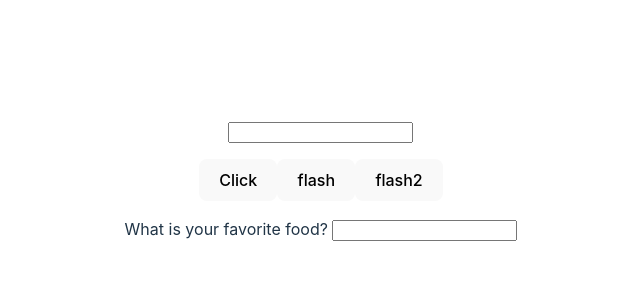
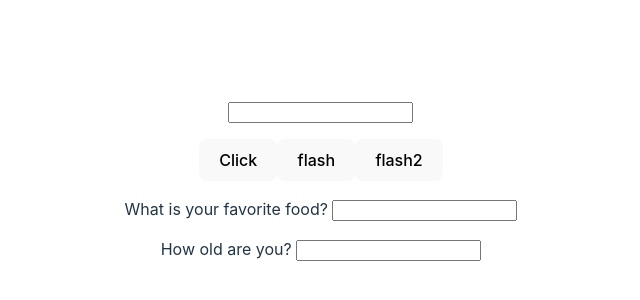
Before and after one commit to yxj0312/learn-vue3, a Vue app: page / in a window 1280 px wide. Shown: the part 220-520 px from the top of the page, without its empty margins (319-959 px from the left). Built offline with nearby package versions, Linux system fonts and the light colour scheme.

Commit message:
add another

```diff
--- a/src/App.vue
+++ b/src/App.vue
@@ -5,10 +5,11 @@ import { ref } from "vue"
 
 let { flash } = useFlash()
 let food = ref(localStorage.getItem('food'))
+let age = ref(localStorage.getItem('age'))
 let message = ref('')
 
-function write() {
-  localStorage.setItem('food', food.value)
+function write(key, val) {
+  localStorage.setItem(key, val)
 }
 </script>
 
@@ -23,7 +24,11 @@ function write() {
   <button @click="flash('Test!','It works On the Page')">flash2</button>
 
   <p>
-    What is your favorite food? <input type="text" v-model="food" @input="write" />
+    What is your favorite food? <input type="text" v-model="food" @input="write('food', food)" />
+  </p>
+
+  <p>
+    How old are you? <input type="text" v-model="age" @input="write('age', age)" />
   </p>
 </template>
 
```
